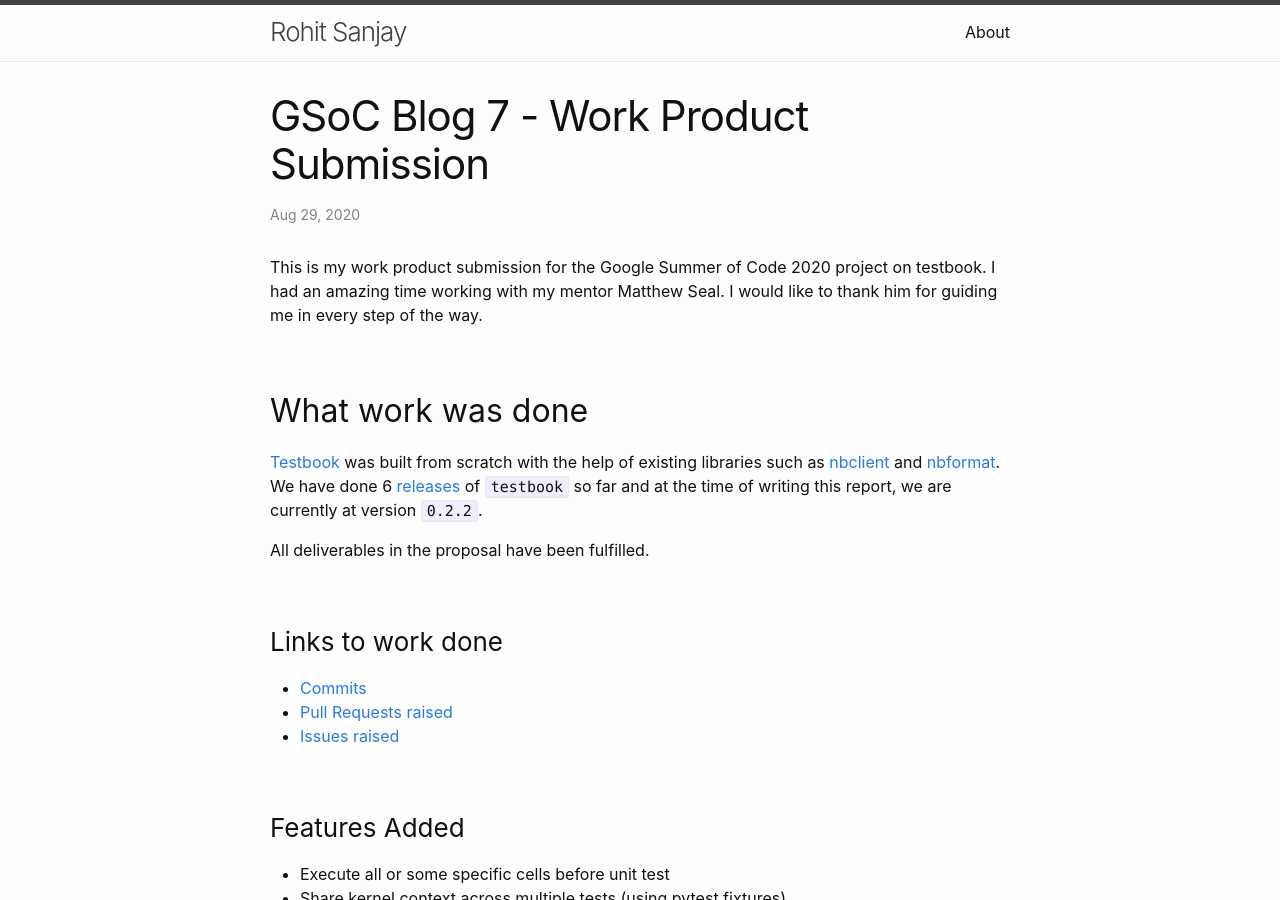
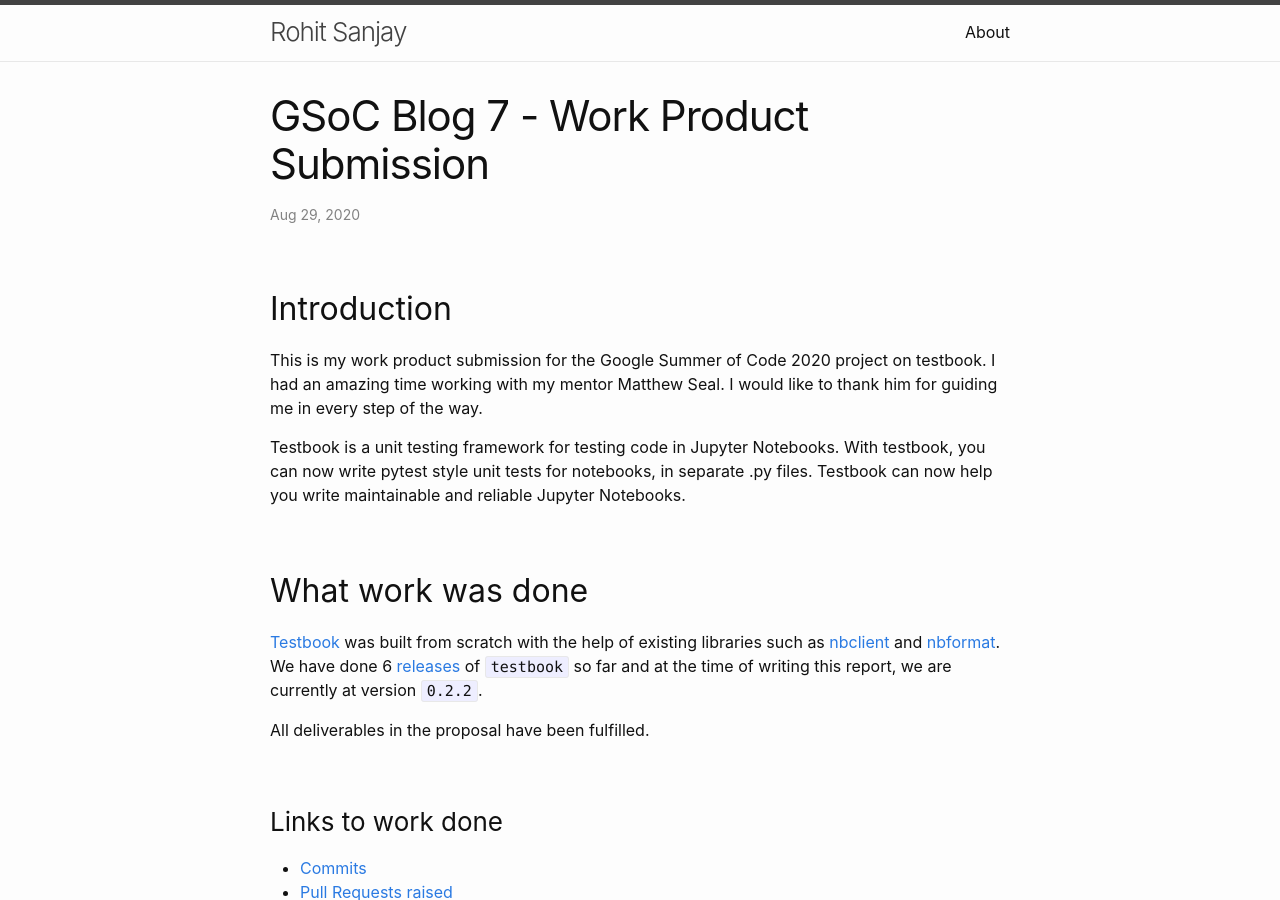
Before and after one commit to rohitsanj/rohitsanj.github.io, a Jekyll site: the page built from _gsoc/final.md, in a window 1280 px wide and 900 px high. Built offline with Jekyll 4.4.1, drawn with Linux system fonts in a browser that asks for light colours; comment, search, counter and statistics services are not loaded.

Commit message:
refactor

```diff
--- a/_gsoc/final.md
+++ b/_gsoc/final.md
@@ -3,8 +3,11 @@
 layout: post
 permalink: /gsoc/final-report
 ---
+## Introduction
 
 This is my work product submission for the Google Summer of Code 2020 project on testbook. I had an amazing time working with my mentor Matthew Seal. I would like to thank him for guiding me in every step of the way.
+
+Testbook is a unit testing framework for testing code in Jupyter Notebooks. With testbook, you can now write pytest style unit tests for notebooks, in separate .py files. Testbook can now help you write maintainable and reliable Jupyter Notebooks.
 
 ## What work was done
 
```
